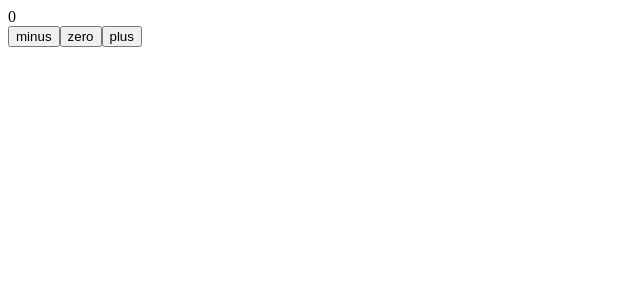
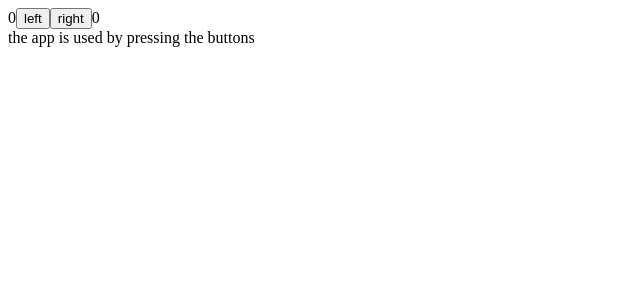
Before and after one commit to SheeNigami/fullstackopen2022, a React (Create React App) app in the folder part1/: page / in a window 1280 px wide. Shown: the top 300 px of the page, without its empty margins (0-640 px from the left). Built offline with nearby package versions, Linux system fonts and the light colour scheme.

Commit message:
Left/Right and History functionality added

```diff
--- a/part1/src/App.js
+++ b/part1/src/App.js
@@ -3,34 +3,49 @@
 const Display = ({ counter }) => <div>{counter}</div>
 
 
-const Button = ({ onClick, text }) => (
-  <button onClick={onClick}>
+const Button = ({ handleClick, text }) => (
+  <button onClick={handleClick}>
     {text}
   </button>
 )
 
+const History = (props) => {
+  if (props.allClicks.length === 0) {
+    return (
+      <div>
+        the app is used by pressing the buttons
+      </div>
+    )
+  }
+  return (
+    <div>
+      button press history: {props.allClicks.join(' ')}
+    </div>
+  )
+}
+
 const App = () => {
-  const [ counter, setCounter ] = useState(0)
+  const [left, setLeft] = useState(0)
+  const [right, setRight] = useState(0)
+  const [allClicks, setAll] = useState([])
 
-  const increaseByOne = () => setCounter(counter + 1)
-  const decreaseByOne = () => setCounter(counter - 1)
-  const setToZero = () => setCounter(0)
+  const handleLeftClick = () => {
+    setAll(allClicks.concat('L'))
+    setLeft(left + 1)
+  }
+
+  const handleRightClick = () => {
+    setAll(allClicks.concat('R'))
+    setRight(right + 1)
+  }
 
   return (
     <div>
-      <Display counter={counter}/>
-      <Button
-        onClick={decreaseByOne}
-        text='minus'
-      />
-      <Button
-        onClick={setToZero}
-        text='zero'
-      />
-      <Button
-        onClick={increaseByOne}
-        text='plus'
-      />
+      {left}
+      <Button handleClick={handleLeftClick} text='left' />
+      <Button handleClick={handleRightClick} text='right' />
+      {right}
+      <History allClicks={allClicks} />
     </div>
   )
 }
```
